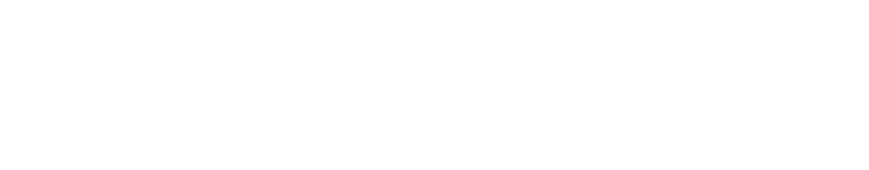
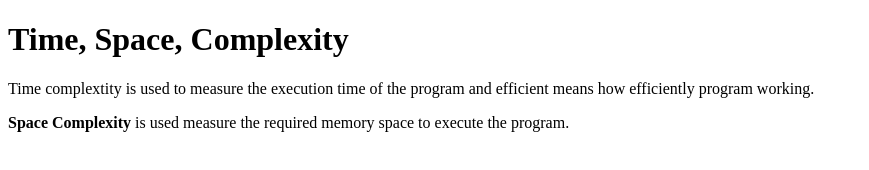
Before and after one commit to acciojob/time-and-space-complexity-Abhi70815, a website: page main.html in a window 1280 px wide. Shown: the whole page, without its empty margins (0-869 px from the left). Drawn offline with Linux system fonts and the light colour scheme.

Commit message:
created a submission

```diff
--- a/main.html
+++ b/main.html
@@ -8,7 +8,10 @@
 
 <body>
 	<!-- the entire body must be written by student -->
-    <script type="text/javascript" src="./script.js">
+	<h1>Time, Space, Complexity</h1>
+	<p>Time complextity is used to measure the execution time of the program and efficient means how efficiently program working.</p>
+ <P><b>Space Complexity</b> is used measure the required memory space to execute the program.</P>
+	<script type="text/javascript" src="./script.js">
 </script>
 
 </body>
```
